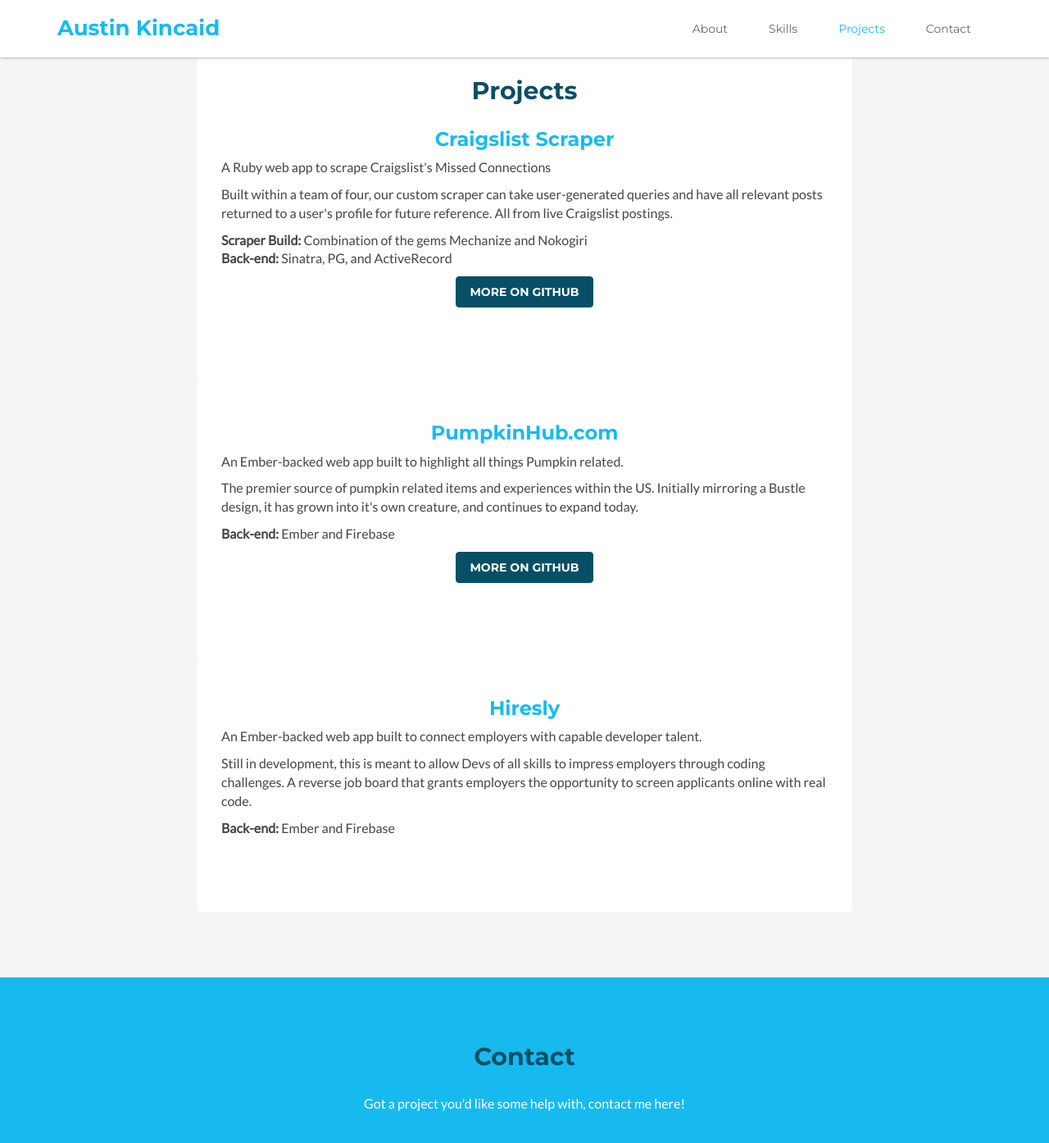
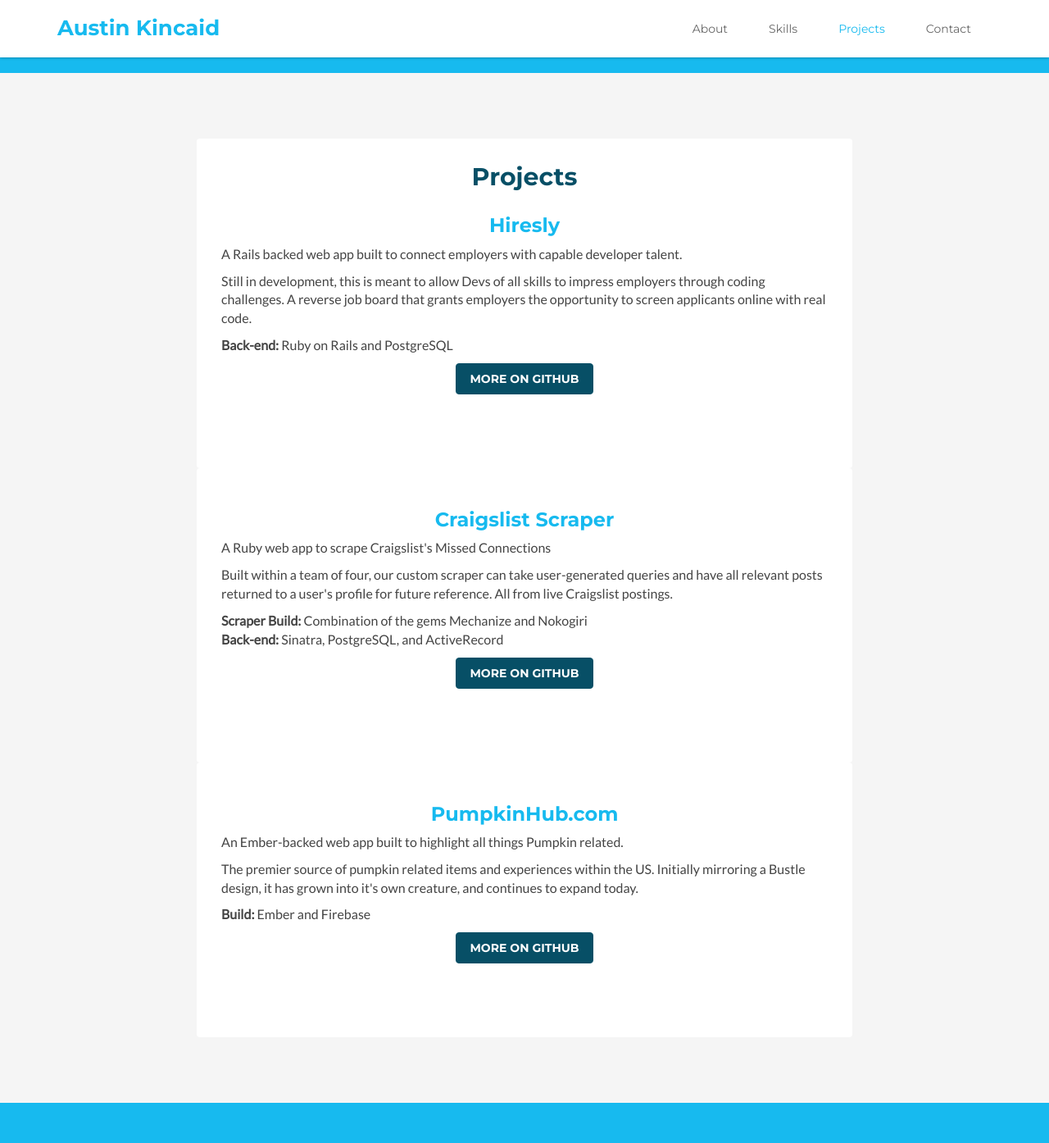
Before and after one commit to aceokay/aceokay.github.io, a Jekyll site: the page built from index.html, in a window 1280 px wide and 1400 px high, scrolled down 1594 px. Shown: the top 1394 px of the window at 82% size. Built offline with Jekyll 4.4.1, drawn with Linux system fonts in a browser that asks for light colours; some of the changed text lies outside the part shown.

Commit message:
UPdpdate projects and introduction

```diff
--- a/_includes/about.html
+++ b/_includes/about.html
@@ -2,7 +2,8 @@
     <section id="about" class="about section">
         <div class="container">
             <h2 class="title text-center">My Story</h2>
-            <p class="intro text-center">I am a newly minted Junior Dev with a love for all things built in the back-end. I found my love for programming in the Philippines as a Peace Corps Volunteer and I've brought that passion home and through all my projects since. Here's a quick breakdown of my personal history.</p>
+            <p class="intro text-center">I am a newly minted Software Developer with a love for all things built in the back-end. I found my love for programming in the Philippines as a Peace Corps Volunteer and I've brought that passion home and through all my projects since. Today I'm working as an intern with Hint in Portland and am working with a team crushing bugs and building superior products.</p>
+            <p class="intro text-center">As to where I came from, here's a quick breakdown of my personal history.</p>
             <div class="row">
                 <div class="item col-md-4 col-sm-6 col-xs-12">
                     <div class="icon-holder">
--- a/_includes/projects.html
+++ b/_includes/projects.html
@@ -4,12 +4,27 @@
         <div class="docs-inner">
           <h2 class="title text-center">Projects</h2>
           <div class="block">
+            <h3 class="sub-title text-center">Hiresly</h3>
+            <p>A Rails backed web app built to connect employers with capable developer talent.</p>
+            <p>Still in development, this is meant to allow Devs of all skills to impress employers through coding challenges. A reverse job board that grants employers the opportunity to screen applicants online with real code.</p>
+            <ul class="list-unstyled">
+              <li><strong>Back-end:</strong> Ruby on Rails and PostgreSQL</li>
+            </ul>
+            <p class="text-center">
+              <a class="btn btn-cta-primary" href="https://github.com/aceokay/hiresly" target="_blank">More on GitHub</a>
+            </p>
+          </div><!--//block-->
+        </div><!--//docs-inner-->
+      </div><!--//container-->
+      <div class="container">
+        <div class="docs-inner">
+          <div class="block">
             <h3 class="sub-title text-center">Craigslist Scraper</h3>
             <p>A Ruby web app to scrape Craigslist's Missed Connections</p>
             <p>Built within a team of four, our custom scraper can take user-generated queries and have all relevant posts returned to a user's profile for future reference. All from live Craigslist postings.</p>
             <ul class="list-unstyled">
               <li><strong>Scraper Build:</strong> Combination of the gems Mechanize and Nokogiri</li>
-                    <li><strong>Back-end:</strong> Sinatra, PG, and ActiveRecord</li>
+              <li><strong>Back-end:</strong> Sinatra, PostgreSQL, and ActiveRecord</li>
             </ul>
             <p class="text-center">
               <a class="btn btn-cta-primary" href="https://github.com/aceokay/missed_connections" target="_blank">More on GitHub</a>
@@ -24,7 +39,7 @@
             <p>An Ember-backed web app built to highlight all things Pumpkin related.</p>
             <p>The premier source of pumpkin related items and experiences within the US. Initially mirroring a Bustle design, it has grown into it's own creature, and continues to expand today.</p>
             <ul class="list-unstyled">
-                    <li><strong>Back-end:</strong> Ember and Firebase</li>
+              <li><strong>Build:</strong> Ember and Firebase</li>
             </ul>
             <p class="text-center">
               <a class="btn btn-cta-primary" href="https://github.com/aceokay/pumpkinHub" target="_blank">More on GitHub</a>
@@ -32,16 +47,4 @@
           </div><!--//block-->
         </div><!--//docs-inner-->
       </div><!--//container-->
-        <div class="container">
-            <div class="docs-inner">
-            <div class="block">
-                <h3 class="sub-title text-center">Hiresly</h3>
-                <p>An Ember-backed web app built to connect employers with capable developer talent.</p>
-                <p>Still in development, this is meant to allow Devs of all skills to impress employers through coding challenges. A reverse job board that grants employers the opportunity to screen applicants online with real code.</p>
-                <ul class="list-unstyled">
-                    <li><strong>Back-end:</strong> Ember and Firebase</li>
-                </ul>
-            </div><!--//block-->
-            </div><!--//docs-inner-->
-        </div><!--//container-->
     </section><!--//docs-->
--- a/_includes/promo.html
+++ b/_includes/promo.html
@@ -2,7 +2,7 @@
     <section id="promo" class="promo section offset-header">
         <div class="container text-center">
             <h2 class="title">Austin <span class="highlight">Kincaid</span></h2>
-            <p class="intro">Junior Developer</p>
+            <p class="intro">Software Developer</p>
             <ul class="meta list-inline">
                 <li><a href="https://github.com/aceokay" target="_blank">View my GitHub</a></li>
                 <li><a href="https://www.linkedin.com/in/aokincaid" target="_blank">Peep my LinkedIn</a></li>
```
Lines whose indentation alone changed are shown as unchanged.
